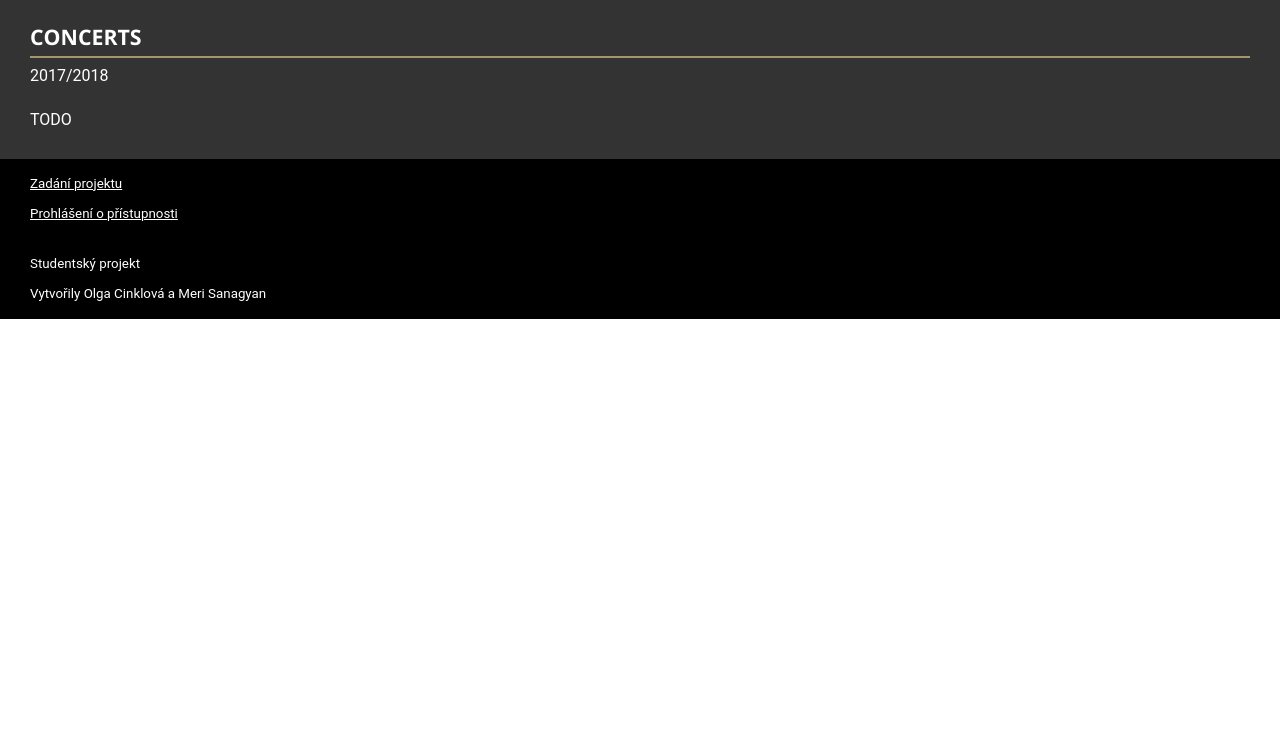
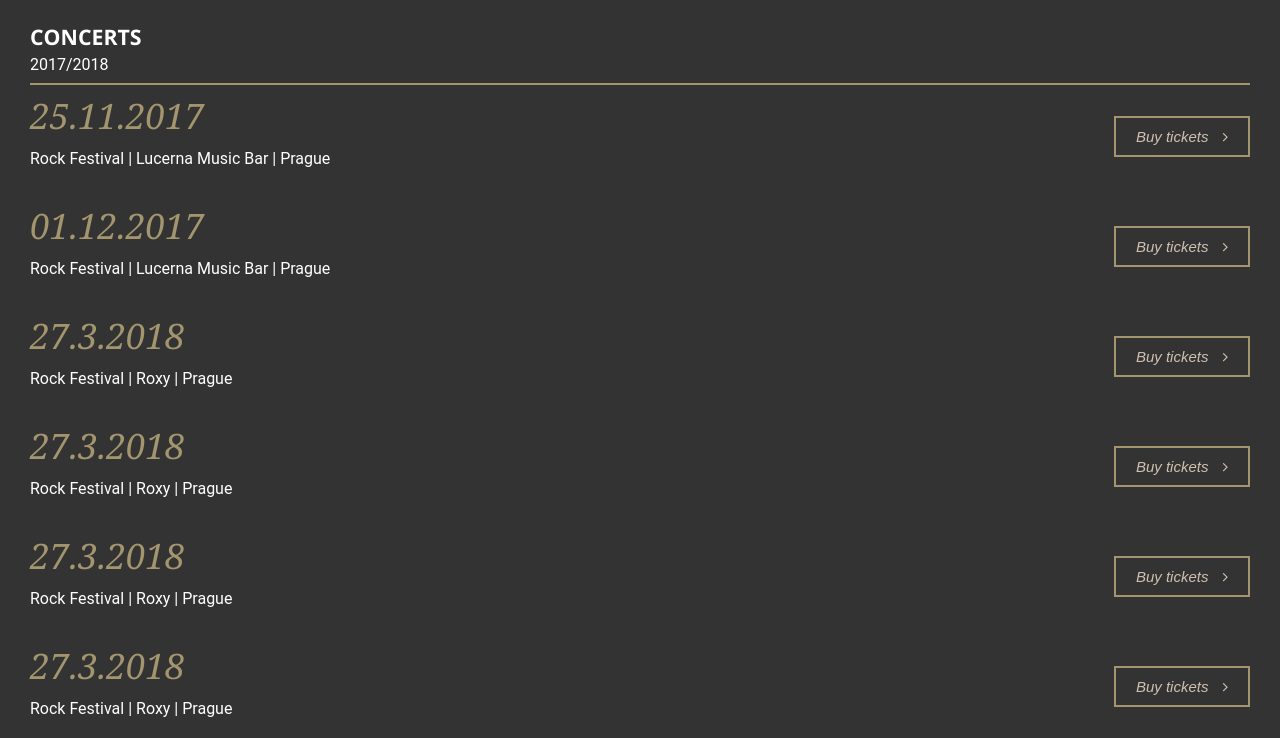
Before and after one commit to Ocko3/web-design-project, a plain HTML site: page public_html/shows.html in a window 1280 px wide. Shown: the part 382-1120 px from the top of the page. Before the commit the page ends 800 px from the top, so only its background shows below. Drawn offline with nearby package versions, Linux system fonts and the light colour scheme.

Commit message:
uprava shows.html stranky

```diff
--- a/public_html/css/style.css
+++ b/public_html/css/style.css
@@ -481,7 +481,7 @@ img.photo{
 .italic {
     font-style: italic;
     font-size: 14px;
-    color: #A3956D;
+    color: #CFC0B0;
 }
 
 .inline {
@@ -495,11 +495,40 @@ img.photo{
 
 .article_cover {
     float: right;
-    margin: 0 0 25px 25px;
+    margin: 0 0 15px 15px;
     max-width: 350px;
     max-height: 300px;
     width: auto;
     height: auto;
+}
+
+/*CONCERTS PAGE STYLING*/
+
+.big {
+    font-size: 35px;
+    font-style: italic;
+    font-family: georgia;
+    margin-bottom: 10px;
+    color: #A3956D;
+}
+
+.bold+p {
+    margin-bottom: 10px;
+}
+
+.centered>.inline {
+    width: 50%;
+    height: 85px;
+    margin-top: 25px;
+}
+
+.centered>.inline:first-of-type, .centered>.inline:nth-of-type(2){
+    margin-top: 0px;
+}
+
+.inline>button {
+    float:right;
+    margin-top: 22.5px;
 }
 
 /*MEDIA QUERIES*/
--- a/public_html/shows.html
+++ b/public_html/shows.html
@@ -31,12 +31,55 @@
         </div>
 
         <section class="whole centered">
-                <h2>Concerts</h2>
-                <hr>
-                <p>2017/2018</p>
+            <h2>Concerts</h2>
+            <h3>2017/2018</h3>
+            <hr>
 
-            TODO
+            <div class="inline">
+                <p class="big">25.11.2017</p>
+                <p>Rock Festival | Lucerna Music Bar | Prague</p>
+            </div>
+            <div class="inline">
+                <button class="button_link inline" type="button" onclick="location.href=''">Buy tickets <i class="fa fa-angle-right"></i></button>
+            </div>
+            <div class="inline">
+                <p class="big">01.12.2017</p>
+                <p>Rock Festival | Lucerna Music Bar | Prague</p>
+            </div>
+            <div class="inline">
+                <button class="button_link inline" type="button" onclick="location.href=''">Buy tickets <i class="fa fa-angle-right"></i></button>
+            </div>
+            <div class="inline">
+                <p class="big">27.3.2018</p>
+                <p>Rock Festival | Roxy | Prague</p>
+            </div>
+            <div class="inline">
+                <button class="button_link inline" type="button" onclick="location.href=''">Buy tickets <i class="fa fa-angle-right"></i></button>
+            </div>
+            <div class="inline">
+                <p class="big">27.3.2018</p>
+                <p>Rock Festival | Roxy | Prague</p>
+            </div>
+            <div class="inline">
+                <button class="button_link inline" type="button" onclick="location.href=''">Buy tickets <i class="fa fa-angle-right"></i></button>
+            </div>
+            <div class="inline">
+                <p class="big">27.3.2018</p>
+                <p>Rock Festival | Roxy | Prague</p>
+            </div>
+            <div class="inline">
+                <button class="button_link inline" type="button" onclick="location.href=''">Buy tickets <i class="fa fa-angle-right"></i></button>
+            </div>
+            <div class="inline">
+                <p class="big">27.3.2018</p>
+                <p>Rock Festival | Roxy | Prague</p>
+            </div>
+            <div class="inline">
+                <button class="button_link inline" type="button" onclick="location.href=''">Buy tickets <i class="fa fa-angle-right"></i></button>
+            </div>
+
         </section>
+
         <footer>
             <script src="parts/loadFooter.js"></script>
         </footer>
```
